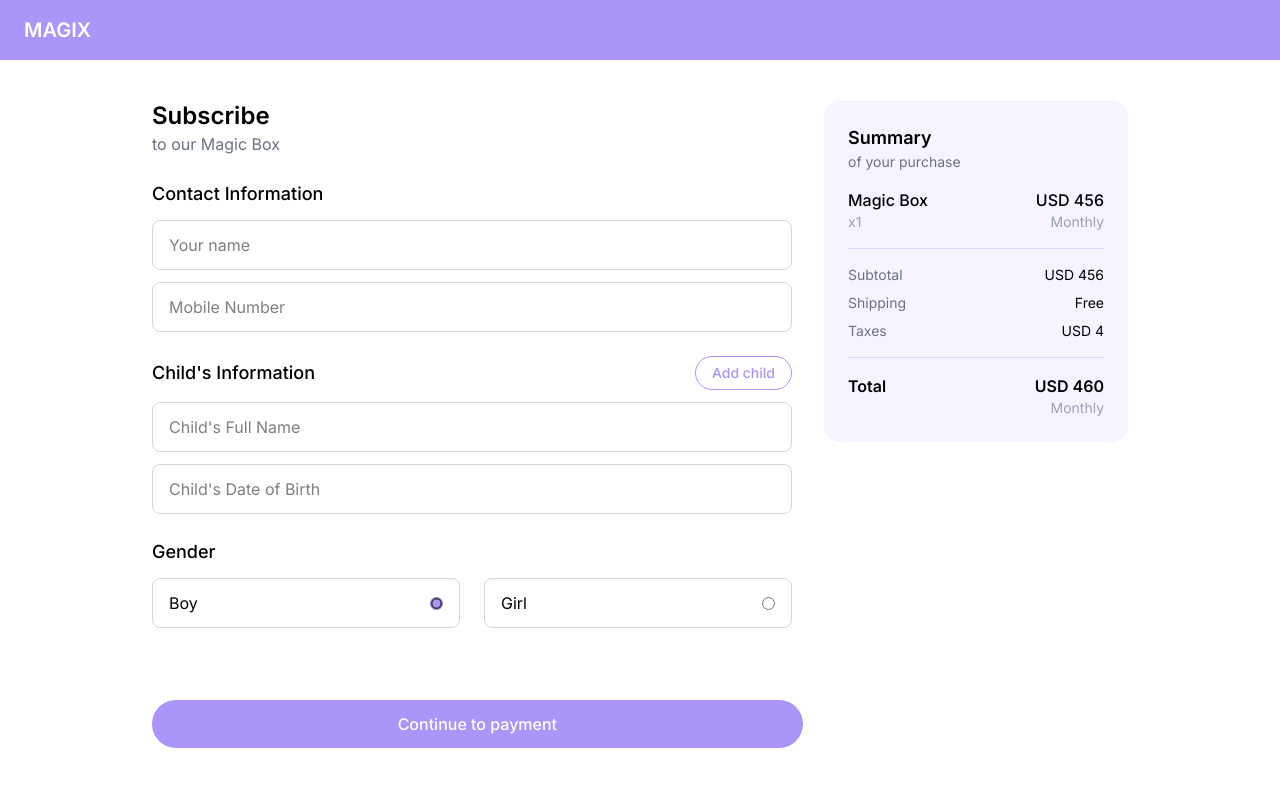
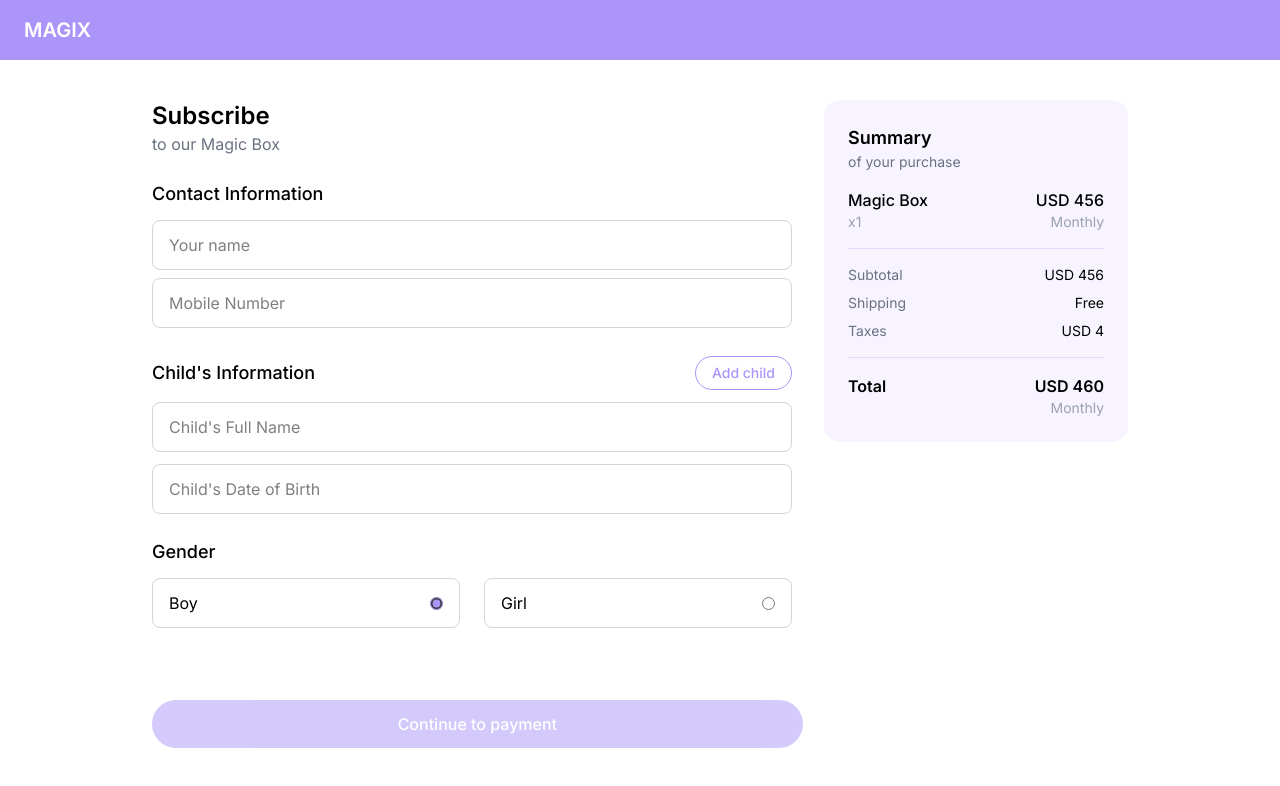
Before and after one commit to Ak-ram/magic-box-assessment, an Angular app: page /purchase in a window 1280 px wide. Shown: the top 786 px of the page. Built offline with nearby package versions, Linux system fonts and the light colour scheme.

Commit message:
update validation rules of purchase form

```diff
--- a/src/pages/purchase/purchase.component.html
+++ b/src/pages/purchase/purchase.component.html
@@ -10,14 +10,24 @@
           type="text"
           placeholder="Your name"
           [formField]="purchaseForm.name"
-          class="w-full border border-gray-300 rounded-lg px-4 py-3 focus:outline-none focus:ring-2 focus:ring-[#AB95F9]"
+          class="w-full border border-gray-300 mb-2 rounded-lg px-4 py-3 focus:outline-none focus:ring-2 focus:ring-[#AB95F9]"
         />
+        @if (purchaseForm.name().touched() && purchaseForm.name().errors(); as errors) {
+          @for (error of errors; track error.message) {
+            <p class="text-red-500 text-xs">{{ error.message }}</p>
+          }
+        }
         <input
           type="tel"
           placeholder="Mobile Number"
           [formField]="purchaseForm.mobile"
-          class="w-full border border-gray-300 rounded-lg px-4 py-3 focus:outline-none focus:ring-2 focus:ring-[#AB95F9]"
+          class="w-full border border-gray-300 mb-1 rounded-lg px-4 py-3 focus:outline-none focus:ring-2 focus:ring-[#AB95F9]"
         />
+        @if (purchaseForm.mobile().touched() && purchaseForm.mobile().errors(); as errors) {
+          @for (error of errors; track error.message) {
+            <p class="text-red-500 text-xs">{{ error.message }}</p>
+          }
+        }
       </div>
       @let purchaseFormVal = purchaseForm.children().value();
       @for (child of purchaseFormVal; track $index) {
@@ -27,7 +37,7 @@
             <button
               type="button"
               (click)="addChild()"
-              class="border border-[#AB95F9] text-[#AB95F9] rounded-full px-4 py-1.5 text-sm font-medium"
+              class="cursor-pointer border border-[#AB95F9] hover:bg-[#AB95F9] hover:text-white transition-colors duration-400 text-[#AB95F9] rounded-full px-4 py-1.5 text-sm font-medium"
             >
               Add child
             </button>
@@ -82,8 +92,9 @@
   </div>
   <div class="max-w-5xl mx-auto px-6 pb-10">
     <button
+      [disabled]="purchaseForm().invalid()"
       (click)="submit()"
-      class="w-full md:w-2/3 bg-[#AB95F9] text-white font-medium rounded-full py-3"
+      class="w-full md:w-2/3 bg-[#AB95F9] text-white font-medium rounded-full py-3 cursor-pointer disabled:opacity-50 disabled:cursor-not-allowed"
     >
       Continue to payment
     </button>
--- a/src/pages/purchase/purchase.component.ts
+++ b/src/pages/purchase/purchase.component.ts
@@ -1,6 +1,6 @@
 import { Component, inject, signal } from '@angular/core';
 import { SummaryCardComponent } from '../../components';
-import { form, FormField, required, email, minLength } from '@angular/forms/signals';
+import { form, FormField, required, email, minLength, maxLength, pattern } from '@angular/forms/signals';
 import { IPurchaseForm } from '../../models/auth.model';
 import { AuthService } from '../../services/auth.service';
 import { Router } from '@angular/router';
@@ -26,6 +26,8 @@ export default class PurchaseComponent {
   purchaseForm = form(this.purchaseModel, (schemaPath) => {
     required(schemaPath.name, { message: 'Name is required' });
     required(schemaPath.mobile, { message: 'Mobile is required' });
+    // maxLength(schemaPath.mobile, 11, { message: 'Mobile must be at most 11 characters' });
+    pattern(schemaPath.mobile, /^01\d{9}$/, { message: 'Mobile must be 11 digits starting with 01' });
   });
   price = signal(456);
   taxes = signal(4.0);
```
